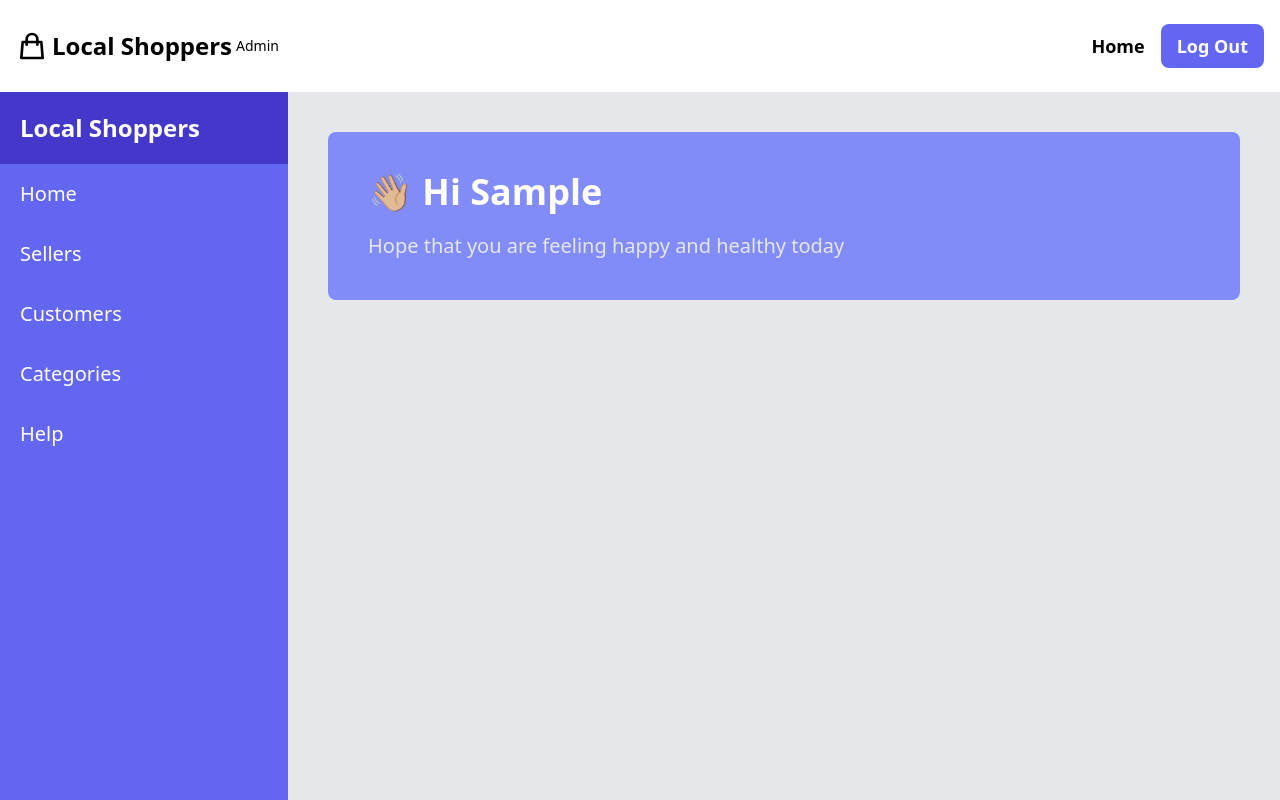
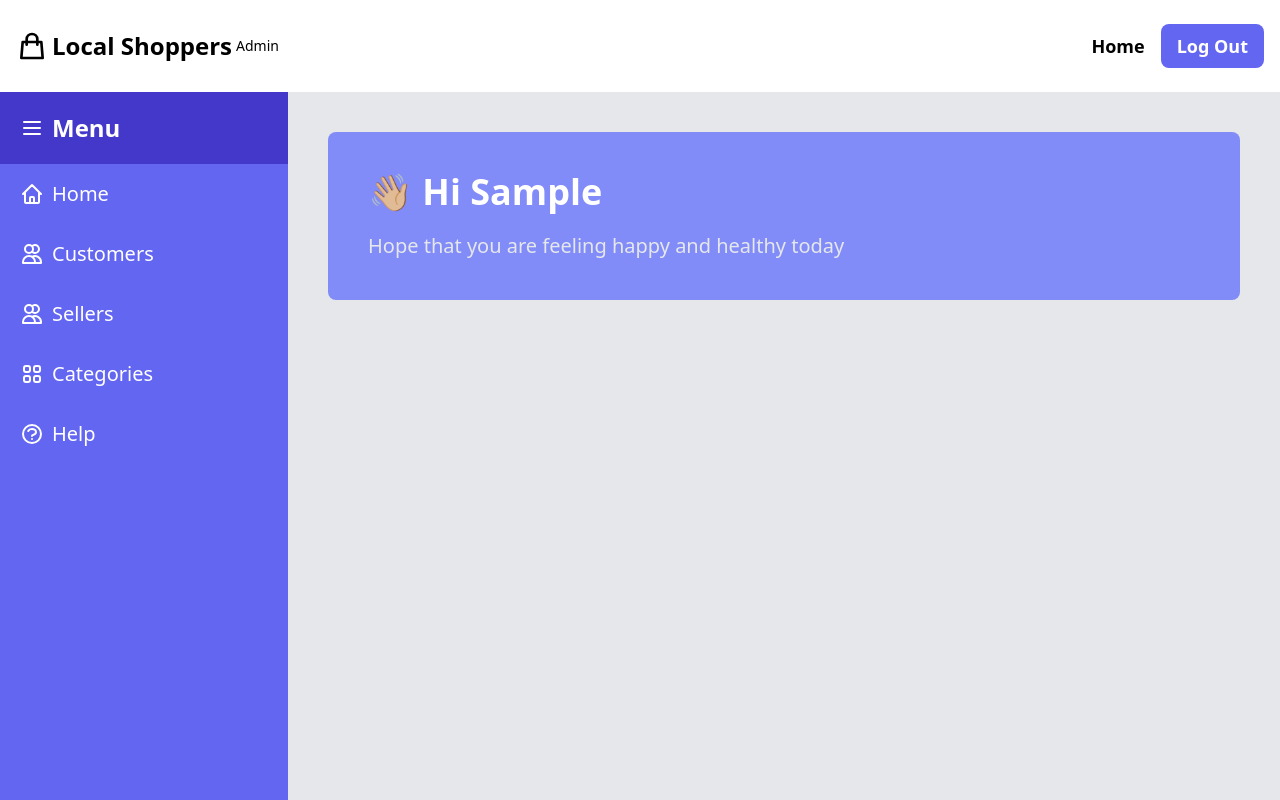
Before and after one commit to zuber-shekh7/local_shopers_frontend_admin, a React (Create React App) app: page /admin/account in a window 1280 px wide. Shown: the top 800 px of the page. Built offline with nearby package versions, Linux system fonts and the light colour scheme; no server answers; sample sign-in values are in the browser's storage.

Commit message:
add icons to the dashboard menu items

```diff
--- a/package.json
+++ b/package.json
@@ -11,6 +11,7 @@
     "postcss": "^8.4.6",
     "react": "^17.0.2",
     "react-dom": "^17.0.2",
+    "react-icons": "^4.3.1",
     "react-redux": "^7.2.6",
     "react-router-dom": "^6.2.1",
     "react-scripts": "5.0.0",
--- a/src/pages/admin/DashboardPage.js
+++ b/src/pages/admin/DashboardPage.js
@@ -1,6 +1,13 @@
 import React from "react";
 import { useSelector } from "react-redux";
 import { Link } from "react-router-dom";
+import {
+  HiOutlineHome,
+  HiOutlineUsers,
+  HiOutlineViewGrid,
+  HiOutlineQuestionMarkCircle,
+  HiOutlineMenu,
+} from "react-icons/hi";
 
 const DashboardPage = () => {
   const { user } = useSelector((state) => state.adminLogin);
@@ -10,49 +17,49 @@ const DashboardPage = () => {
         {/* dashboard menu */}
         <div className="bg-indigo-500 w-72 h-screen">
           <div className="flex items-center bg-indigo-700">
-            <h1 className="text-2xl font-bold text-white p-5">
-              Local Shoppers
+            <h1 className="flex items-center text-2xl font-bold text-white p-5">
+              <HiOutlineMenu className="mr-2" /> Menu
             </h1>
           </div>
           <div>
             <div className="px-5 py-4 hover:bg-indigo-600">
               <Link
-                className="text-xl font-medium text-white"
+                className="text-xl font-medium text-white flex items-center gap-2"
                 to="/admin/account"
               >
-                Home
+                <HiOutlineHome className="inline h-6 w-6" /> Home
               </Link>
             </div>
             <div className="px-5 py-4 hover:bg-indigo-600">
               <Link
-                className="text-xl font-medium text-white"
+                className="text-xl font-medium text-white flex items-center gap-2"
                 to="/admin/account"
               >
-                Sellers
+                <HiOutlineUsers className="inline h-6 w-6" /> Customers
               </Link>
             </div>
             <div className="px-5 py-4 hover:bg-indigo-600">
               <Link
-                className="text-xl font-medium text-white"
+                className="text-xl font-medium text-white flex items-center gap-2"
                 to="/admin/account"
               >
-                Customers
+                <HiOutlineUsers className="inline h-6 w-6" /> Sellers
               </Link>
             </div>
             <div className="px-5 py-4 hover:bg-indigo-600">
               <Link
-                className="text-xl font-medium text-white"
+                className="text-xl font-medium text-white flex items-center gap-2"
                 to="/admin/account"
               >
-                Categories
+                <HiOutlineViewGrid className="inline h-6 w-6" /> Categories
               </Link>
             </div>
             <div className="px-5 py-4 hover:bg-indigo-600">
               <Link
-                className="text-xl font-medium text-white"
+                className="text-xl font-medium text-white flex items-center gap-2"
                 to="/admin/account"
               >
-                Help
+                <HiOutlineQuestionMarkCircle className="inline h-6 w-6" /> Help
               </Link>
             </div>
           </div>
```
Also changed, not shown: 1 other file (tests, documents, lock files or other folders).
